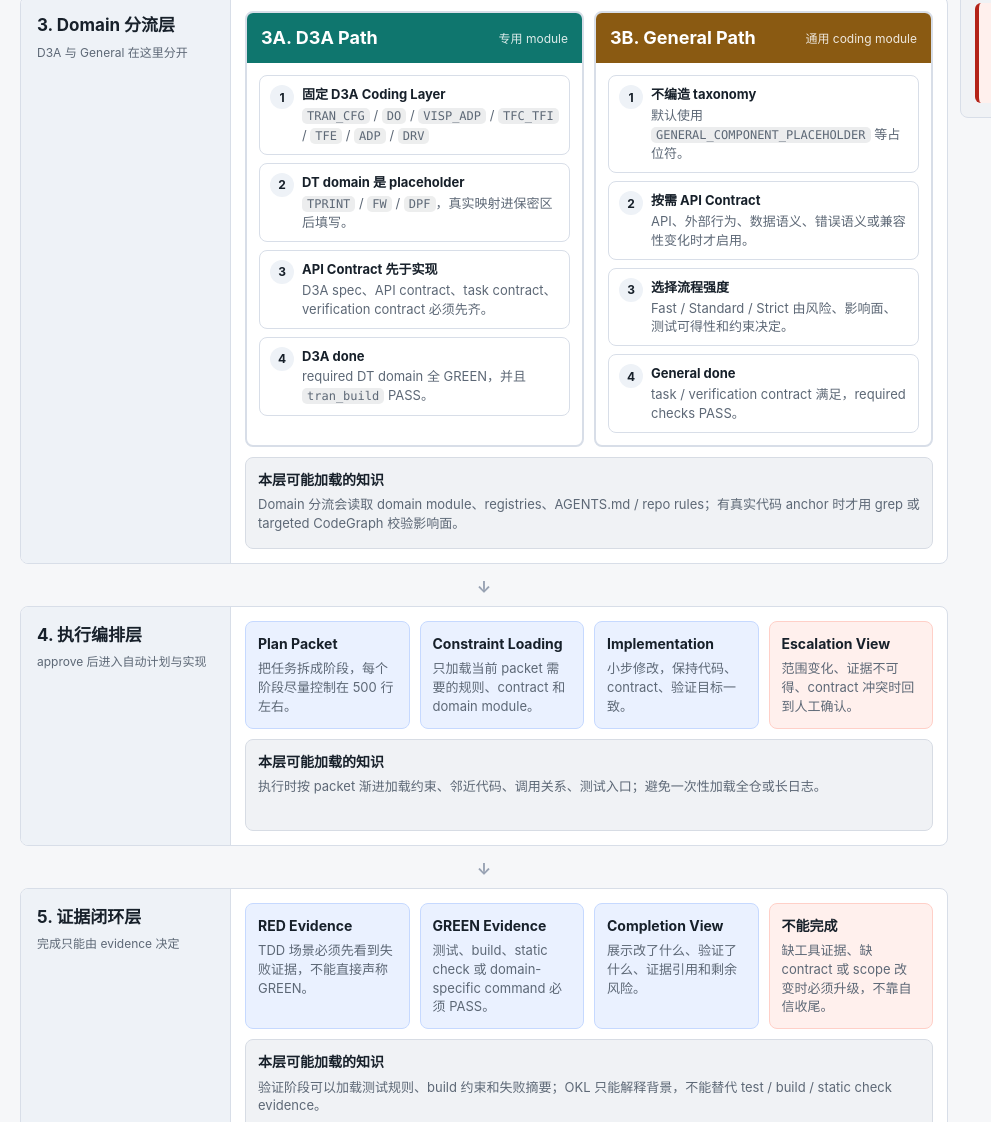
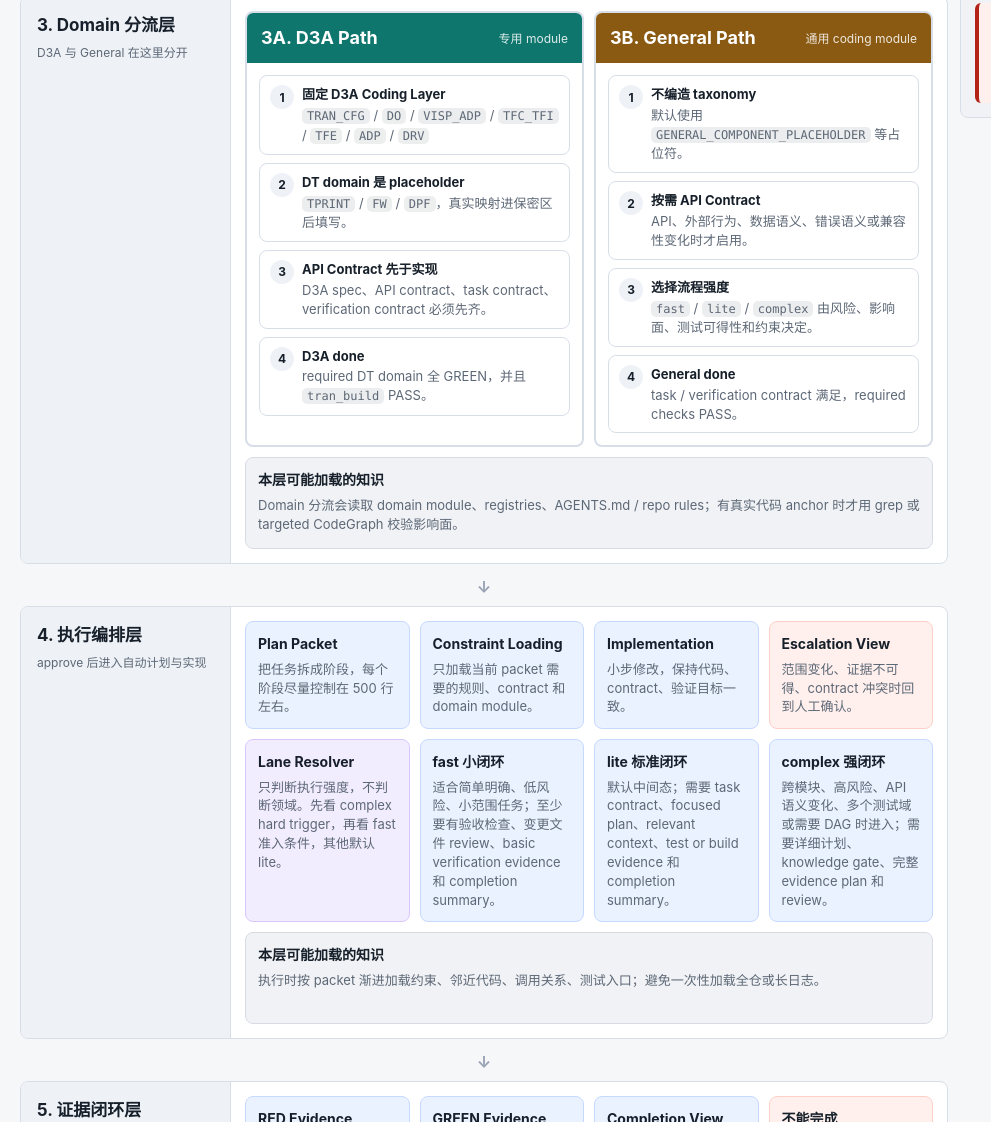
Before and after one commit to kangkangkim/IntentDynamicSOP, a plain HTML site: page docs/flow-d3a-general.html in a window 1280 px wide. Shown: the part 710-1832 px from the top of the page, without its empty margins (0-991 px from the left). Drawn offline with Linux system fonts and the light colour scheme.

Commit message:
Add lane strategy to workflow diagram

```diff
--- a/docs/flow-d3a-general.html
+++ b/docs/flow-d3a-general.html
@@ -533,7 +533,7 @@
                   <span class="num">3</span>
                   <div>
                     <strong>选择流程强度</strong>
-                    <p>Fast / Standard / Strict 由风险、影响面、测试可得性和约束决定。</p>
+                    <p><code>fast</code> / <code>lite</code> / <code>complex</code> 由风险、影响面、测试可得性和约束决定。</p>
                   </div>
                 </div>
                 <div class="mini-step">
@@ -577,6 +577,24 @@
             <article class="card danger-card">
               <h3>Escalation View</h3>
               <p>范围变化、证据不可得、contract 冲突时回到人工确认。</p>
+            </article>
+          </div>
+          <div class="cards four">
+            <article class="card human-card">
+              <h3>Lane Resolver</h3>
+              <p>只判断执行强度，不判断领域。先看 complex hard trigger，再看 fast 准入条件，其他默认 lite。</p>
+            </article>
+            <article class="card auto-card">
+              <h3>fast 小闭环</h3>
+              <p>适合简单明确、低风险、小范围任务；至少要有验收检查、变更文件 review、basic verification evidence 和 completion summary。</p>
+            </article>
+            <article class="card auto-card">
+              <h3>lite 标准闭环</h3>
+              <p>默认中间态；需要 task contract、focused plan、relevant context、test or build evidence 和 completion summary。</p>
+            </article>
+            <article class="card auto-card">
+              <h3>complex 强闭环</h3>
+              <p>跨模块、高风险、API 语义变化、多个测试域或需要 DAG 时进入；需要详细计划、knowledge gate、完整 evidence plan 和 review。</p>
             </article>
           </div>
           <article class="card knowledge-card">
```
